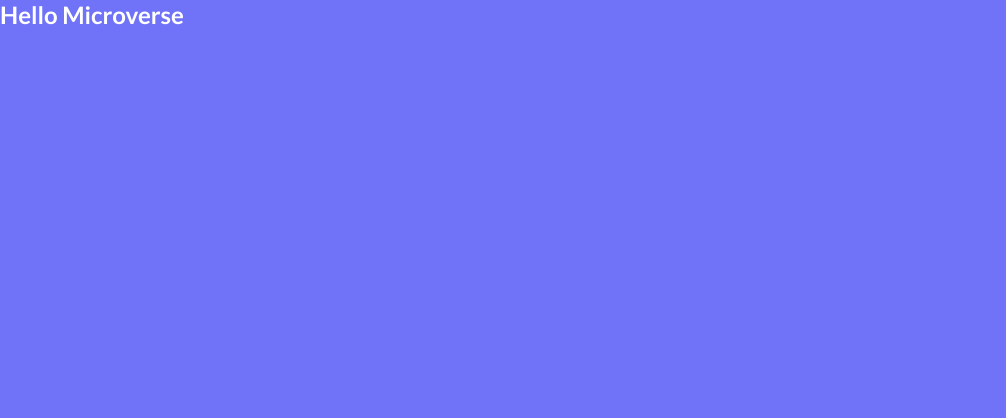
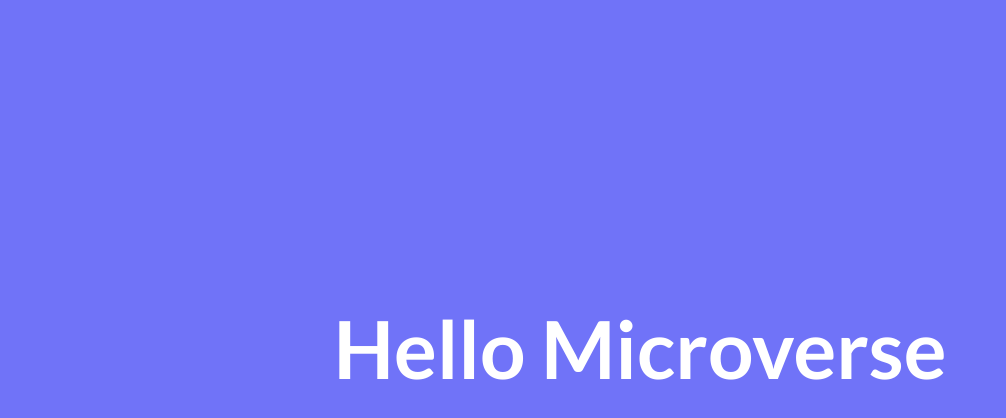
Before and after one commit to tresorsawasawa/hello_microverse, a website: page index.html in a window 1280 px wide. Shown: the whole page, without its empty margins (0-1006 px from the left). Drawn offline with Linux system fonts and the light colour scheme.

Commit message:
Style the "Hello microverse text"

```diff
--- a/style.css
+++ b/style.css
@@ -12,3 +12,10 @@
   color: #fff;
   font-family: 'Lato', sans-serif;
 }
+
+h2 {
+  font-family: 'Lato', sans-serif;
+  text-align: center;
+  margin: 300px auto;
+  font-size: 5rem;
+}
```
